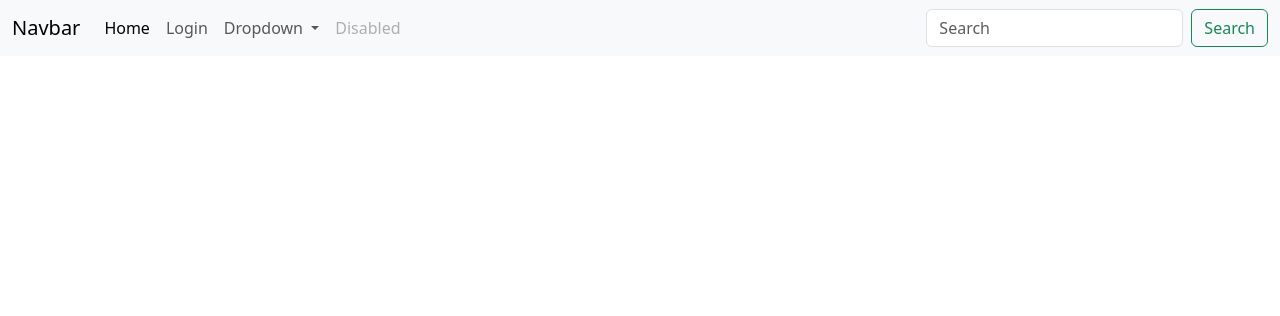
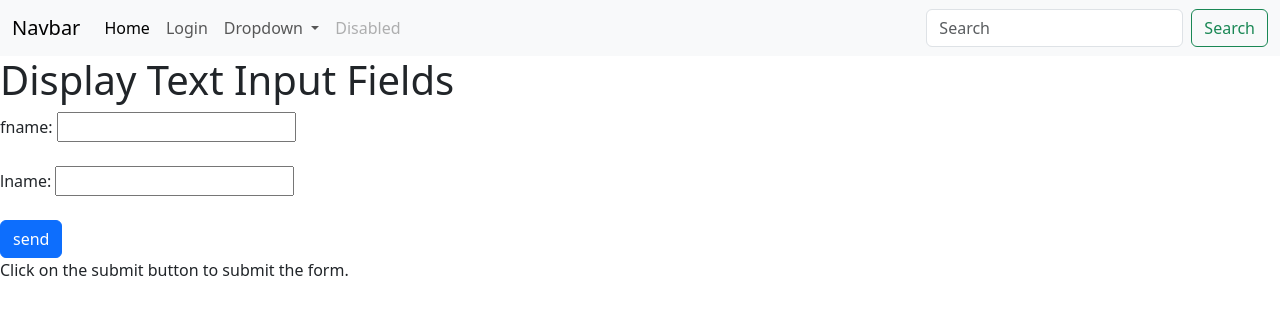
Before and after one commit to AbdullahFaisal63/DBProject, a Django app: page /LIBMS/home/ in a window 1280 px wide. Shown: the top 316 px of the page. Run offline with Django 4.2, Linux system fonts and the light colour scheme.

Commit message:
add push function as a practice for project

```diff
--- a/LIBMS/templates/new.html
+++ b/LIBMS/templates/new.html
@@ -46,3 +46,23 @@
     <script src="https://cdn.jsdelivr.net/npm/bootstrap@5.3.0-alpha3/dist/js/bootstrap.bundle.min.js" integrity="sha384-ENjdO4Dr2bkBIFxQpeoTz1HIcje39Wm4jDKdf19U8gI4ddQ3GYNS7NTKfAdVQSZe" crossorigin="anonymous"></script>
   </body>
 </html>
+
+<!DOCTYPE html>
+<html>
+<body>
+
+<h1>Display Text Input Fields</h1>
+
+<form action="." method="POST">{%csrf_token%}
+  <label for="fname">fname: </label>
+  <input type="text" id="fname" name="fname"><br><br>
+  <label for="lname">lname: </label>
+  <input type="text" id="lname" name="lname"><br><br>
+  <a href="http:\\www.google.com">
+  <button type="submit" class="btn btn-primary">send </button></a>
+</form>
+
+<p>Click on the submit button to submit the form.</p>
+
+</body>
+</html>
--- a/LIBMS/views.py
+++ b/LIBMS/views.py
@@ -6,7 +6,16 @@ from django.http import HttpRequest, HttpResponse
 
 def v1(Request):
     context = {"name":"Abdullah"}
-    return render(Request, "new.html", context)
+    print('hello how are you')
+    if Request.method=='POST':
+      print('hello how are you mus1')
+      fname = Request.POST.get("fname")
+      lname = Request.POST.get("lname")
+      print(fname,lname)
+      return HttpResponse('data received')
+    else:
+        print('ui')
+        return render(Request, "new.html")
 
 def v2(Request):
     return HttpResponse("hello2")
```
